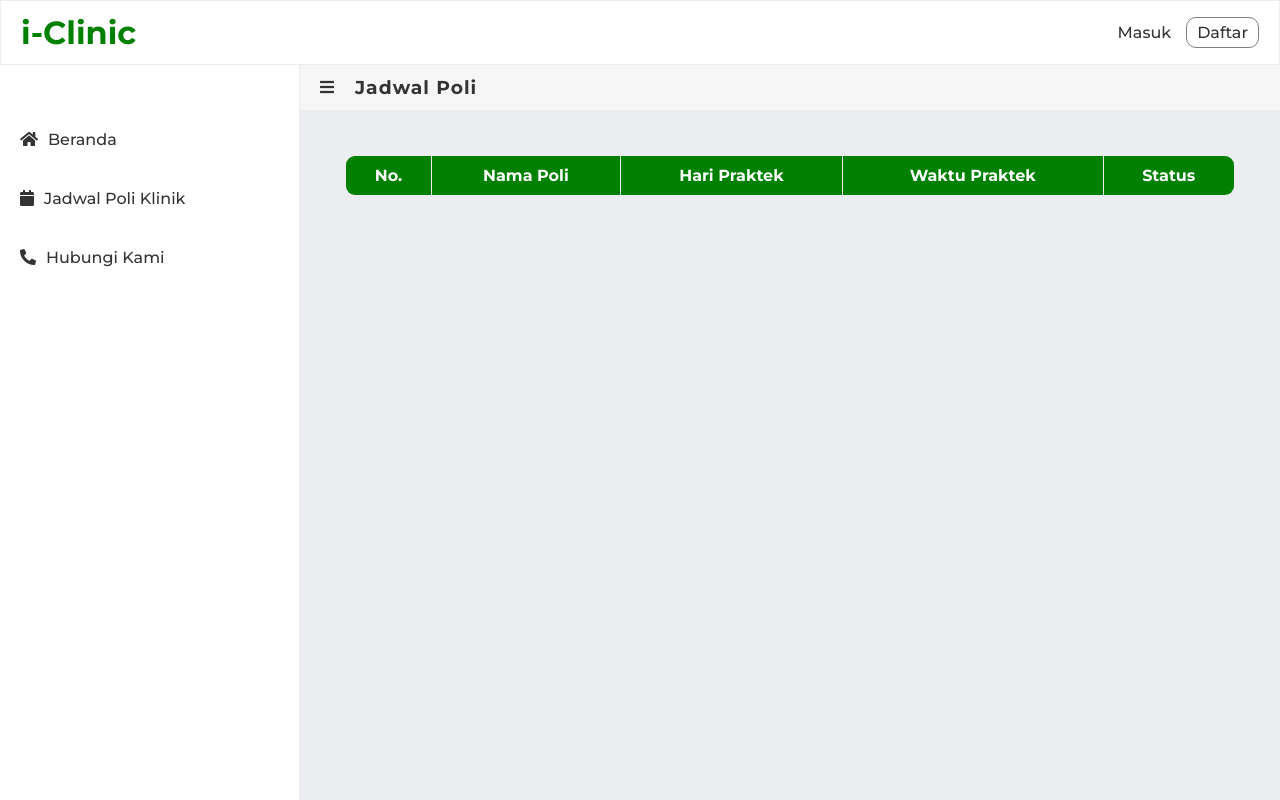
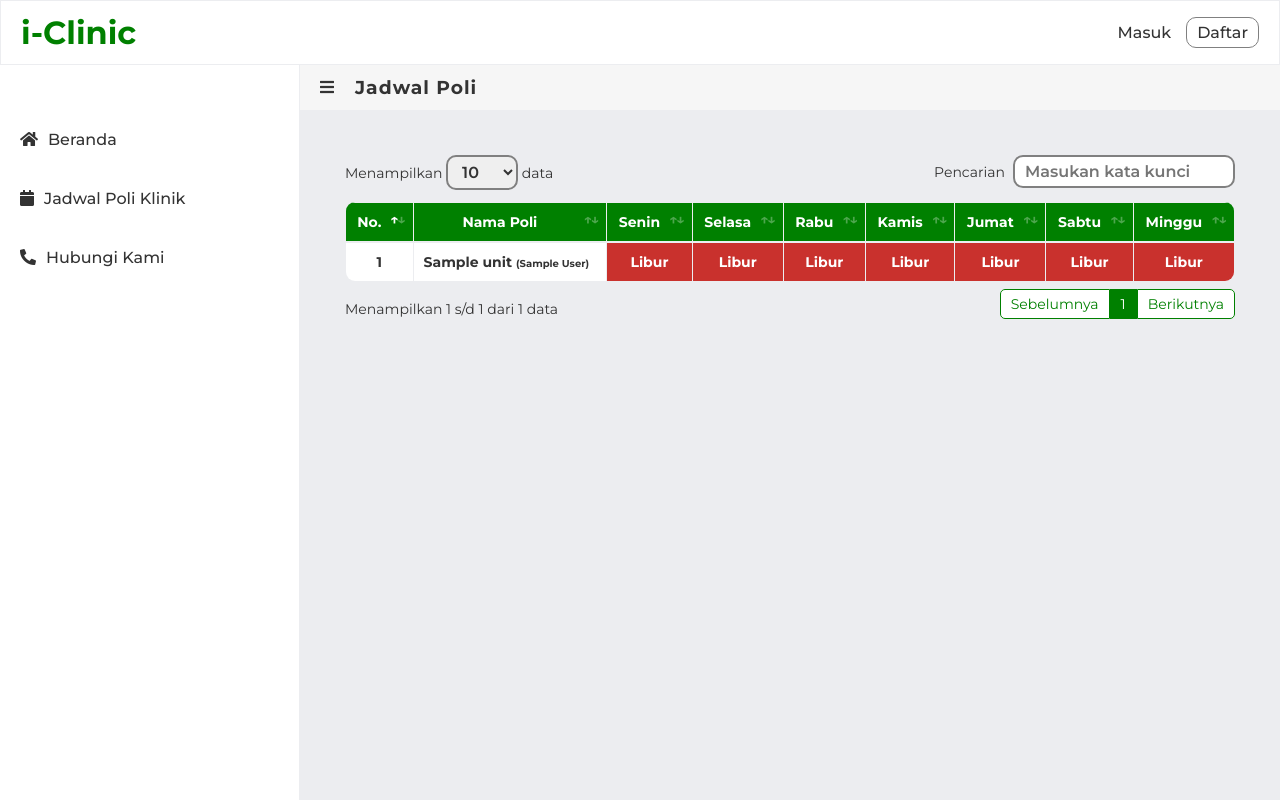
Before and after one commit to rulyadhika/iclinic, a PHP site: page /web/page/jadwal-poli.php in a window 1280 px wide. Run offline with PHP 8.4, Linux system fonts and the light colour scheme; tables that the repository leaves empty or names only in its code hold one stand-in row (values such as "Sample post"); lists and menus that the app fills with data are empty.

Commit message:
membuat halaman jadwal poli klinik sepenuhnya fungsional

```diff
--- a/page/jadwal-poli.php
+++ b/page/jadwal-poli.php
@@ -12,7 +12,63 @@ define("root",true);
     <title>Reservasi Online</title>
     <link rel="stylesheet" href="../src/css/style.css">
     <link rel="stylesheet" href="https://cdnjs.cloudflare.com/ajax/libs/font-awesome/5.15.1/css/all.min.css">
-    <script src="https://cdnjs.cloudflare.com/ajax/libs/jquery/3.5.1/jquery.min.js"></script>
+    <!-- DataTables -->
+    <link rel="stylesheet" href="../src/plugins/datatables-bs4/css/dataTables.bootstrap4.min.css">
+    <link rel="stylesheet" href="../src/plugins/datatables-responsive/css/responsive.bootstrap4.min.css">
+
+    <style>
+        #jadwal_wrapper{
+            font-size: 14px;
+        }
+
+        #jadwal_wrapper input , #jadwal_wrapper select{
+            padding: 5px 10px;
+            height: auto !important;
+        }
+
+        #jadwal_wrapper .row:first-child,
+        #jadwal_wrapper .row:nth-child(3){
+            display: flex;
+            justify-content: space-between;
+        }
+
+        #jadwal_wrapper ul li{
+            display: inline-block;
+            margin-top: 5px;
+        }
+
+        #jadwal_wrapper ul li a{
+            padding: 5px 10px;
+            color: #008000;
+            background :#ffff;
+            border :1px solid #008000;
+            outline: none;
+        }
+
+        #jadwal_wrapper ul .previous a:hover,
+        #jadwal_wrapper ul .next a:hover{
+            background :rgb(246,246,246);
+        }
+
+        #jadwal_wrapper ul .previous a{
+            border-radius: 5px 0 0 5px;
+        }
+
+        #jadwal_wrapper ul .next a{
+            border-radius: 0 5px 5px 0;
+        }
+
+        #jadwal_wrapper ul .active a{
+            color: white;
+            background :#008000;
+        }
+
+        .libur{
+            background: #C9312D;
+            color : white;
+        }
+
+    </style>
 </head>
 <body>
     <?php require_once '../components/nav-side-bar.php' ?>
@@ -25,29 +81,72 @@ define("root",true);
         </div>
         <div class="content">
         <?php
-        $jadwalPoliKlinik = select("SELECT tb_jadwal.*,tb_unit.nama_unit,tb_biodata_user.nama as nama_dokter FROM tb_jadwal JOIN tb_unit
-                            ON tb_jadwal.id_unit = tb_unit.id JOIN tb_akun_user ON tb_unit.id_akun_dokter = tb_akun_user.id
-                            JOIN tb_biodata_user ON tb_akun_user.id = tb_biodata_user.id_akun WHERE tb_jadwal.id_unit>1 ORDER BY tb_unit.nama_unit");
+        //select data yang aktif
+        $unitPoli = select("SELECT tb_unit.id,tb_unit.nama_unit,tb_biodata_user.nama FROM tb_unit JOIN tb_akun_user
+                            ON tb_unit.id_akun_dokter = tb_akun_user.id JOIN tb_biodata_user ON tb_akun_user.id = tb_biodata_user.id_akun WHERE unit_status ='Aktif'");
+
+        $jadwalPoliKlinik = select("SELECT * FROM tb_jadwal WHERE status_jadwal = 'Aktif'");
+
+        $days = ['Senin',"Selasa","Rabu","Kamis","Jumat","Sabtu","Minggu"];
+        $dataJadwalLengkap = [];
+
+        //filtering untuk menyatukan data poli dan data jadwal
+        for($i=0 ; $i<count($unitPoli);$i++){
+            $dataJadwalLengkap[$i]["nama_unit"] = $unitPoli[$i]['nama_unit'];
+            $dataJadwalLengkap[$i]["dokter"] = $unitPoli[$i]['nama'];
+            $count = 0;
+            foreach($jadwalPoliKlinik as $jadwalPoli){
+                if($unitPoli[$i]['id']==$jadwalPoli['id_unit']){
+                    $count++;
+                    $dataJadwalLengkap[$i]["jadwal"][$count]["hari"]= $jadwalPoli['hari_praktek'];
+                    $dataJadwalLengkap[$i]["jadwal"][$count]["jam"]= $jadwalPoli['waktu_praktek'];
+                }
+            }
+        }
+
         $no = 1;
         ?>
-                <table id="example2" class="table table-bordered table-hover">
+            <table id="jadwal" class="table table-bordered table-hover">
                 <thead>
                 <tr>
                 <th>No.</th>
                 <th>Nama Poli</th>
-                    <th>Hari Praktek</th>
-                    <th>Waktu Praktek</th>
-                    <th>Status</th>
+                <th>Senin</th>
+                <th>Selasa</th>
+                <th>Rabu</th>
+                <th>Kamis</th>
+                <th>Jumat</th>
+                <th>Sabtu</th>
+                <th>Minggu</th>
                 </tr>
                 </thead>
                 <tbody>
-                  <?php foreach($jadwalPoliKlinik as $jadwalPoli)  :?>
-                  <tr>
+                <?php foreach($dataJadwalLengkap as $dataJadwal)  :?>
+                    <tr style="font-weight: bold;">
                         <td style="text-align:center"><?= $no; ?></td>
-                    <td><?= $jadwalPoli['nama_unit']; ?> (<?= $jadwalPoli['nama_dokter']; ?>)</td>
-                    <td><?= $jadwalPoli['hari_praktek']; ?></td>
-                    <td><?= date("H:i",strtotime($jadwalPoli['waktu_praktek'])); ?> WIB</td>
-                    <td style="text-align:center"><?= $jadwalPoli['status_jadwal']; ?></td>
+                        <td><?= $dataJadwal['nama_unit']; ?>
+                            <span style="font-size: 10px;">(<?= $dataJadwal['dokter']; ?>)</span>
+                        </td>
+
+                        <?php foreach($days as $day) :?>
+                            <?php $available = false; $tempt = [];  ?>
+
+                            <?php foreach($dataJadwal['jadwal'] as $jadwal){
+                                if($jadwal['hari']==$day){
+                                    $available=true;
+                                    $tempt['hari']=$jadwal['hari'];
+                                    $tempt['waktu']=$jadwal['jam'];
+                                }
+                            }?>
+
+                            <?php if($available) :?>
+                                <td style=" text-align:center;"><?= date("H:i",strtotime($tempt['waktu'])); ?> WIB</td>
+                            <?php else: ?>
+                                <td class="libur" style=" text-align:center;">Libur</td>
+                            <?php endif; ?>
+
+                        <?php endforeach; ?>
+
                     </tr>
                 <?php $no++ ?>
                 <?php endforeach; ?>
@@ -55,6 +154,13 @@ define("root",true);
             </table>
         </div>
     </div>
+
+    <script src="https://cdnjs.cloudflare.com/ajax/libs/jquery/3.5.1/jquery.min.js"></script>
+    <!-- DataTables -->
+    <script src="../src/plugins/datatables/jquery.dataTables.min.js"></script>
+    <script src="../src/plugins/datatables-bs4/js/dataTables.bootstrap4.min.js"></script>
+    <script src="../src/plugins/datatables-responsive/js/dataTables.responsive.min.js"></script>
+    <script src="../src/plugins/datatables-responsive/js/responsive.bootstrap4.min.js"></script>
     <script>
         $(document).ready(function(){
             $(".bar-icon, .close-icon").click(function(){
@@ -67,6 +173,27 @@ define("root",true);
                 }
             });
         });
+
+        $(document).ready(function() {
+                $("#jadwal").DataTable({
+                    "language":{
+                    "emptyTable":"Maaf data tidak tersedia...",
+                    "info":"Menampilkan _START_ s/d _END_ dari _TOTAL_ data",
+                    "infoEmpty":"Maaf, Data tidak tersedia..",
+                    "infoFiltered": "",
+                    "search":"Pencarian",
+                    "lengthMenu":"Menampilkan _MENU_ data",
+                    "zeroRecords":"Maaf, Data tidak tersedia.",
+                    "paginate":{
+                            "first":"Pertama",
+                            "last":"Terakhir",
+                            "next":"Berikutnya",
+                            "previous":"Sebelumnya"
+                        },
+                    "searchPlaceholder" : "Masukan kata kunci"
+                    }
+                });
+            } );
     </script>
 </body>
 </html>
```
Also changed, not shown: src/images/Spinner-1s-200px.svg (added). Lines whose indentation alone changed are shown as unchanged.
